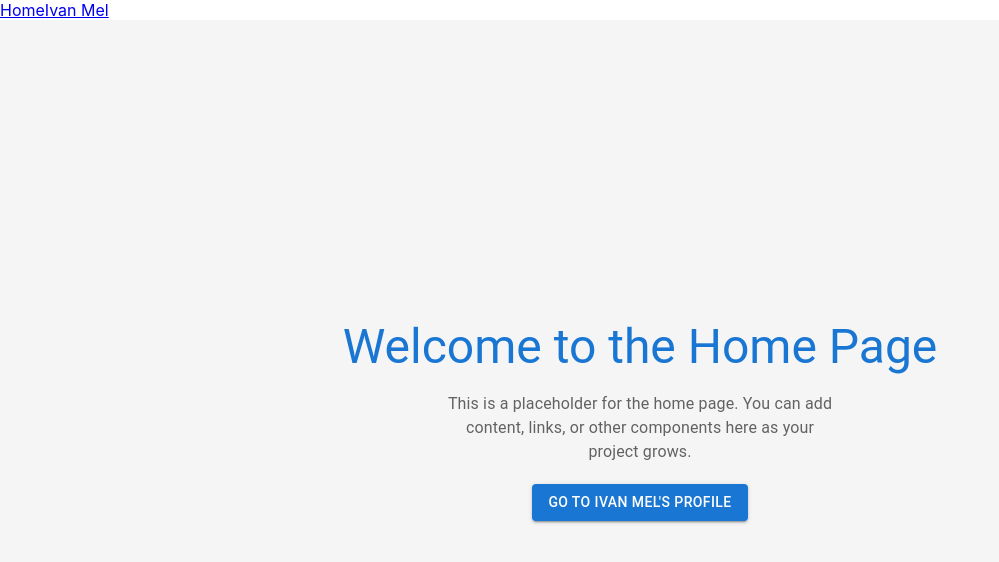
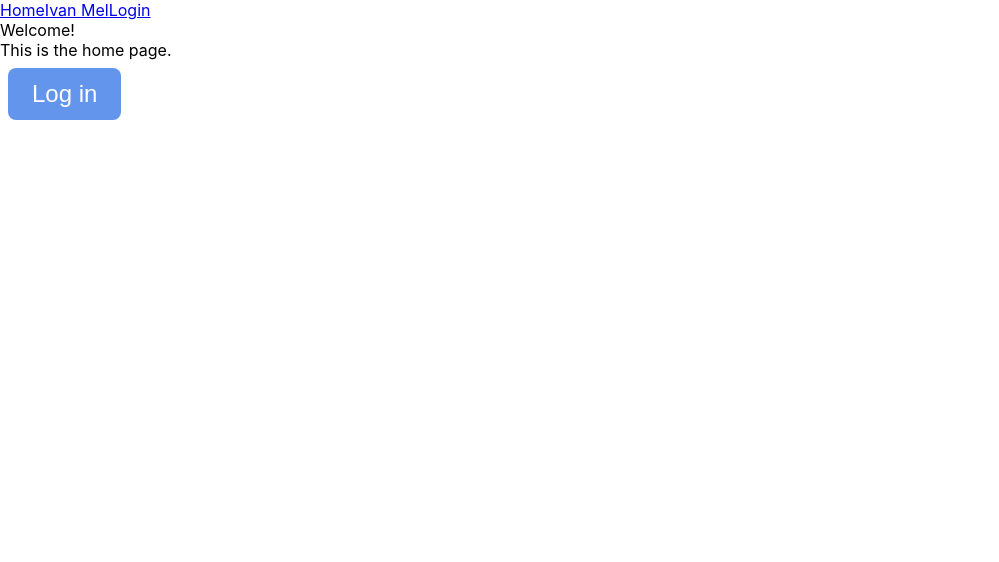
Before and after one commit to MaxBernede/transcendence, a React (Create React App) app in the folder frontend/: page / in a window 1280 px wide. Shown: the top 562 px of the page, without its empty margins (0-999 px from the left). Built offline with nearby package versions, Linux system fonts and the light colour scheme.

Commit message:
stable login page and home, but fcked up

```diff
--- a/frontend/src/App.css
+++ b/frontend/src/App.css
@@ -36,3 +36,69 @@
     transform: rotate(360deg);
   }
 }
+
+/* Added by max for the login, hope theres no conflict */
+
+.mainContainer {
+  flex-direction: column;
+  display: flex;
+  align-items: center;
+  justify-content: center;
+  height: 100vh;
+}
+
+.titleContainer {
+  display: flex;
+  flex-direction: column;
+  font-size: 64px;
+  font-weight: bolder;
+  align-items: center;
+  justify-content: center;
+}
+
+.resultContainer,
+.historyItem {
+  flex-direction: row;
+  display: flex;
+  width: 400px;
+  align-items: center;
+  justify-content: space-between;
+}
+
+.historyContainer {
+  flex-direction: column;
+  display: flex;
+  height: 200px;
+  align-items: center;
+  flex-grow: 5;
+  justify-content: flex-start;
+}
+
+.buttonContainer {
+  display: flex;
+  flex-direction: column;
+  align-items: center;
+  justify-content: center;
+  height: 260px;
+}
+
+.inputContainer {
+  display: flex;
+  flex-direction: column;
+  align-items: flex-start;
+  justify-content: center;
+}
+
+.inputContainer > .errorLabel {
+  color: red;
+  font-size: 12px;
+}
+
+.inputBox {
+  height: 48px;
+  width: 400px;
+  font-size: large;
+  border-radius: 8px;
+  border: 1px solid grey;
+  padding-left: 8px;
+}
--- a/frontend/src/App.tsx
+++ b/frontend/src/App.tsx
@@ -2,18 +2,25 @@ import React from 'react';
 import {BrowserRouter, Routes, Route, Link } from 'react-router-dom';
 import Home from './pages/Home';
 import UserPage from './pages/Userpage';
+import { useEffect, useState } from 'react'
+import Login from './components/Login';
 
 function App() {
+  const [loggedIn, setLoggedIn] = useState(false)
+  const [email, setEmail] = useState('')
+
   return (
     <BrowserRouter>
       <nav>
         <Link to="/">Home</Link>
         <Link to="/user/ivan-mel">Ivan Mel</Link>
+        <Link to="/login">Login</Link>
       </nav>
 
       <Routes>
-        <Route path="/" element={<Home />} />
+        <Route path="/" element={<Home email={email} loggedIn={loggedIn} setLoggedIn={setLoggedIn}/>} />
         <Route path="/user/:id" element={<UserPage />} />
+        <Route path="/login" element={<Login setLoggedIn={setLoggedIn} setEmail={setEmail} />} />
       </Routes>
     </BrowserRouter>
   );
--- /dev/null
+++ b/frontend/src/components/Login.tsx
@@ -0,0 +1,67 @@
+import React, { useState } from 'react'
+import { useNavigate } from 'react-router-dom'
+
+interface LoginProps {
+  setLoggedIn: React.Dispatch<React.SetStateAction<boolean>>;
+  setEmail: React.Dispatch<React.SetStateAction<string>>;
+}
+
+const Login: React.FC<LoginProps> = (props) => {
+  const { setLoggedIn } = props;
+  const [email, setEmail] = useState('')
+  const [password, setPassword] = useState('')
+  const [emailError, setEmailError] = useState('')
+  const [passwordError, setPasswordError] = useState('')
+
+  const navigate = useNavigate()
+
+  const onButtonClick = () => {
+    // Perform validation
+    if (email === '' || password === '') {
+      if (email === '') setEmailError('Email is required');
+      if (password === '') setPasswordError('Password is required');
+      return;
+    }
+
+    // Update the parent state (setLoggedIn and setEmail)
+    setLoggedIn(true);        // This updates the parent state in App
+    setEmail(email);          // This updates the email in parent state
+
+    // Navigate to the home page or other page
+    navigate('/');
+  }
+
+  return (
+    <div className={'mainContainer'}>
+      <div className={'titleContainer'}>
+        <div>Login</div>
+      </div>
+      <br />
+      <div className={'inputContainer'}>
+        <input
+          value={email}
+          placeholder="Enter your email here"
+          onChange={(ev) => setEmail(ev.target.value)}
+          className={'inputBox'}
+        />
+        <label className="errorLabel">{emailError}</label>
+      </div>
+      <br />
+      <div className={'inputContainer'}>
+        <input
+          value={password}
+          placeholder="Enter your password here"
+          onChange={(ev) => setPassword(ev.target.value)}
+          className={'inputBox'}
+        />
+        <label className="errorLabel">{passwordError}</label>
+      </div>
+      <br />
+      <div className={'inputContainer'}>
+        <input className={'inputButton'} type="button" onClick={onButtonClick} value={'Log in'} />
+      </div>
+    </div>
+  )
+}
+
+export default Login
--- a/frontend/src/index.css
+++ b/frontend/src/index.css
@@ -11,3 +11,59 @@ code {
   font-family: source-code-pro, Menlo, Monaco, Consolas, 'Courier New',
     monospace;
 }
+
+
+/* Max */
+html,
+body {
+  padding: 0;
+  margin: 0;
+  font-family:
+    -apple-system,
+    BlinkMacSystemFont,
+    Segoe UI,
+    Roboto,
+    Oxygen,
+    Ubuntu,
+    Cantarell,
+    Fira Sans,
+    Droid Sans,
+    Helvetica Neue,
+    sans-serif;
+}
+
+* {
+  box-sizing: border-box;
+}
+
+main {
+  padding: 5rem 0;
+  flex: 1;
+  display: flex;
+  flex-direction: column;
+  justify-content: center;
+  align-items: center;
+}
+
+code {
+  background: #fafafa;
+  border-radius: 5px;
+  padding: 0.75rem;
+  font-family:
+    Menlo,
+    Monaco,
+    Lucida Console,
+    Courier New,
+    monospace;
+}
+
+input[type='button'] {
+  border: none;
+  background: cornflowerblue;
+  color: white;
+  padding: 12px 24px;
+  margin: 8px;
+  font-size: 24px;
+  border-radius: 8px;
+  cursor: pointer;
+}
--- a/frontend/src/pages/Home.tsx
+++ b/frontend/src/pages/Home.tsx
@@ -1,37 +1,37 @@
+import React from 'react'
+import { useNavigate } from 'react-router-dom'
 
-import React from 'react';
-import { Box, Typography, Button } from '@mui/material';
-import { Link } from 'react-router-dom';
+interface LoginProps {
+	loggedIn: boolean;
+	email: string;
+  setLoggedIn: React.Dispatch<React.SetStateAction<boolean>>;
+}
 
-const Home: React.FC = () => {
+const Home: React.FC<LoginProps> = (props) => {
+  const { loggedIn, email, setLoggedIn } = props
+  const navigate = useNavigate()
+
+  const onButtonClick = () => {
+    setLoggedIn(!loggedIn);
+  }
+
   return (
-    <Box
-      sx={{
-        display: 'flex',
-        flexDirection: 'column',
-        alignItems: 'center',
-        justifyContent: 'center',
-        height: '100vh',
-        backgroundColor: '#f5f5f5',
-      }}
-    >
-      <Typography variant="h3" color="primary" gutterBottom>
-        Welcome to the Home Page
-      </Typography>
-      <Typography variant="body1" color="textSecondary" sx={{ textAlign: 'center', maxWidth: '400px' }}>
-        This is a placeholder for the home page. You can add content, links, or other components here as your project grows.
-      </Typography>
-      <Button
-        variant="contained"
-        color="primary"
-        component={Link}
-        to="/user/ivan-mel"
-        sx={{ marginTop: '20px' }}
-      >
-        Go to Ivan Mel's Profile
-      </Button>
-    </Box>
-  );
-};
+    <div className="mainContainer">
+      <div className={'titleContainer'}>
+        <div>Welcome!</div>
+      </div>
+      <div>This is the home page.</div>
+      <div className={'buttonContainer'}>
+        <input
+          className={'inputButton'}
+          type="button"
+          onClick={onButtonClick}
+          value={loggedIn ? 'Log out' : 'Log in'}
+        />
+        {loggedIn ? <div>Your email address is {email}</div> : <div />}
+      </div>
+    </div>
+  )
+}
 
-export default Home;
+export default Home
```
Also changed, not shown: frontend/src/components/Home.tsx (deleted, +0 -15 lines), 1 other file (tests, documents, lock files or other folders).
